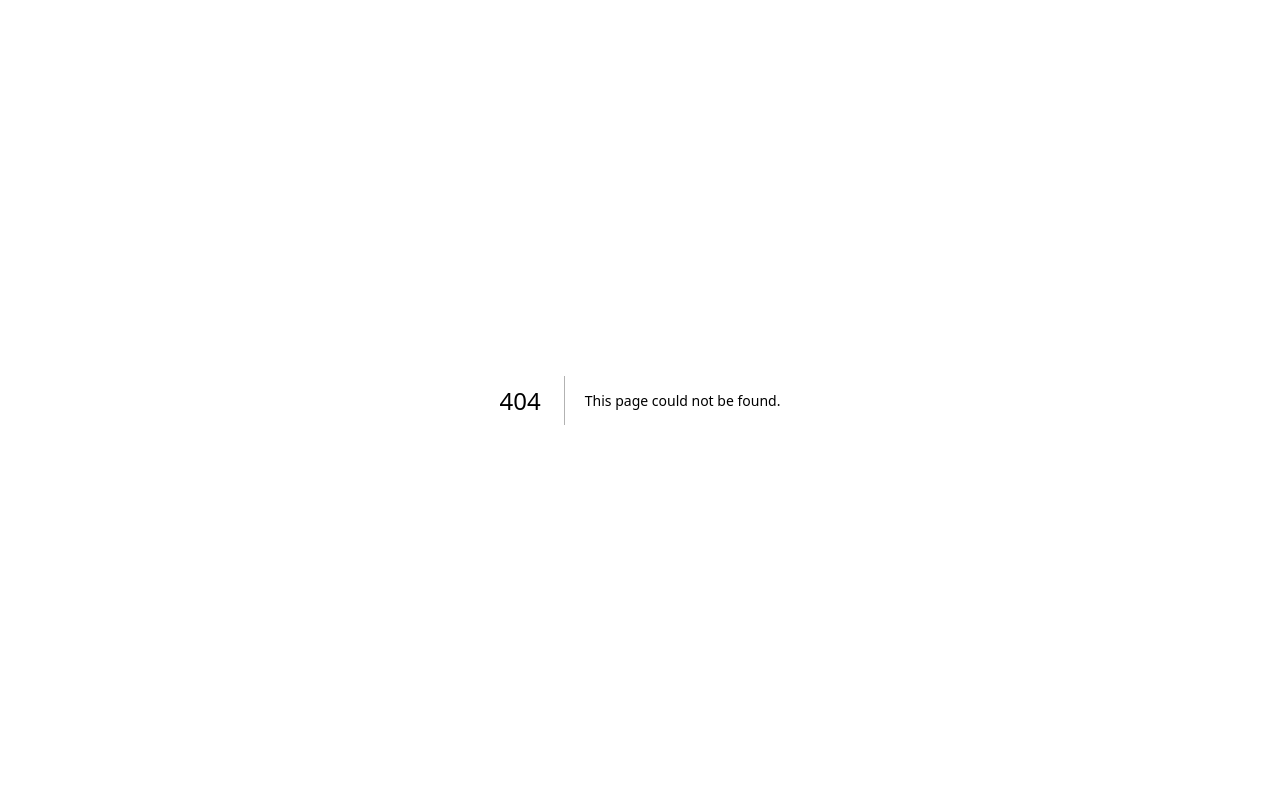
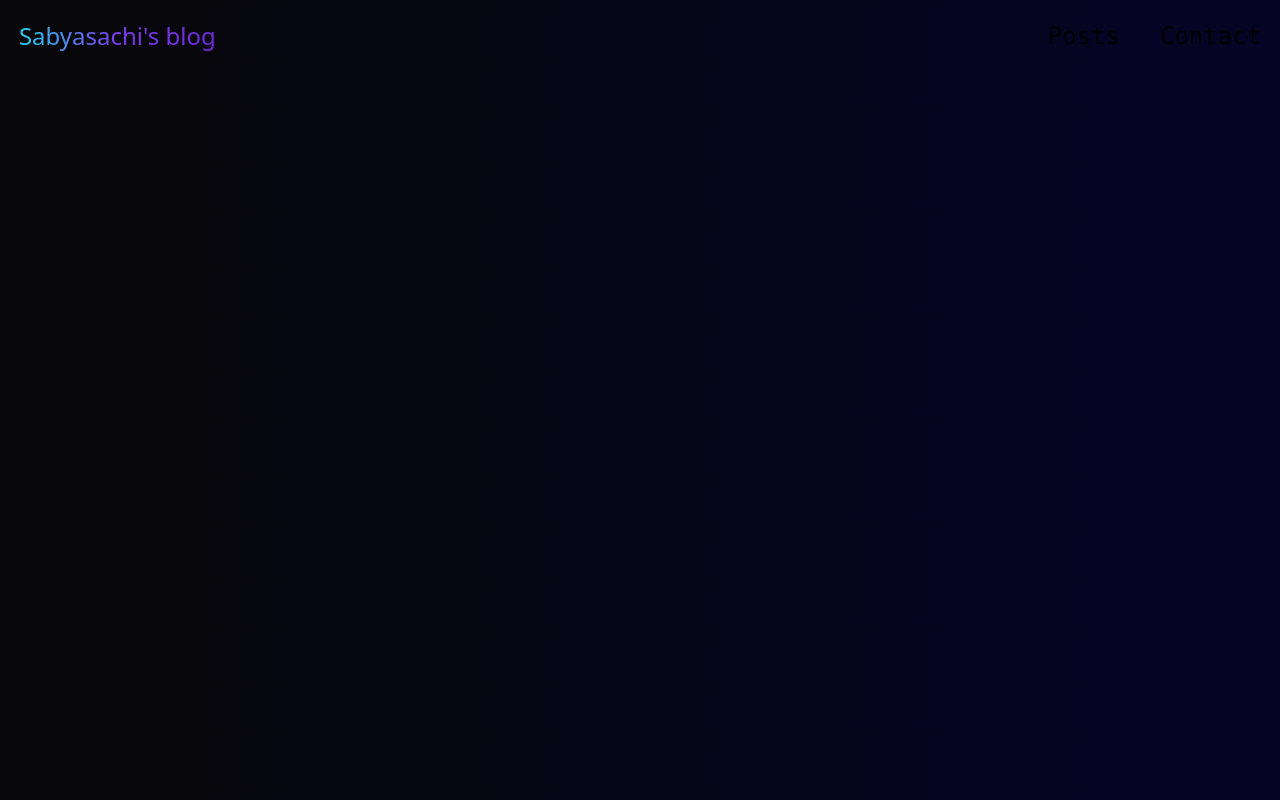
Before and after one commit to roshanpanda666/roshan-blog, a Next.js app: page /components/layout/layout in a window 1280 px wide. Before the commit this address had no page. Built offline with nearby package versions, Linux system fonts and the light colour scheme.

Commit message:
commiting back

```diff
--- a/pages/_app.js
+++ b/pages/_app.js
@@ -1,5 +1,8 @@
 import '@/styles/globals.css'
 
 export default function App({ Component, pageProps }) {
-  return <Component {...pageProps} />
+
+      return <Component {...pageProps} />
+
+
 }
--- a/pages/components/home-page/featured.js
+++ /dev/null
@@ -1,16 +0,0 @@
-import React from 'react'
-
-const Featuredcomp = () => {
-  return (
-    <>
-        <div className='flex justify-center items-center flex-col'>
-            <div className='font-mono text-2xl bg-gradient-to-r from-cyan-400 via-violet-600 to-violet-700 bg-clip-text text-transparent filter drop-shadow-[0_20px_50px_rgba(8,_112,_184,_0.7)] '>
-                featured posts
-            </div>
-        </div>
-    </>
-
-  )
-}
-
-export default Featuredcomp
--- /dev/null
+++ b/pages/components/layout/layout.js
@@ -0,0 +1,13 @@
+import React from 'react'
+import MainNavigation from './mainnavigation'
+
+const Layout = (props) => {
+  return (
+    <>
+    <MainNavigation></MainNavigation>
+    <main>{props.children}</main>
+    </>
+  )
+}
+
+export default Layout
--- /dev/null
+++ b/pages/components/layout/logo.js
@@ -0,0 +1,13 @@
+import React from 'react'
+
+const Logo = () => {
+  return (
+    <div>
+        <div className='text-2xl bg-gradient-to-r from-cyan-400 via-violet-600 to-violet-700 bg-clip-text text-transparent'>
+            Sabyasachi's blog
+        </div>
+    </div>
+  )
+}
+
+export default Logo
--- /dev/null
+++ b/pages/components/layout/mainnavigation.js
@@ -0,0 +1,29 @@
+import React from 'react'
+import Link from 'next/link'
+import Logo from './logo'
+
+const MainNavigation = () => {
+  return (
+    <header className='flex justify-center items-center gap-[10vw] lg:gap-[65vw] mt-5'>
+        <Link href='/'>
+
+                <Logo></Logo>
+
+        </Link>
+
+
+        <nav className='flex flex-row gap-10'>
+
+                <div className='font-mono hover:text-violet-500 text-2xl'>
+                    <Link href='/posts'>Posts</Link>
+                </div>
+                <div className='font-mono hover:text-violet-500 text-2xl'>
+                    <Link href='/contact'>Contact</Link>
+                </div>
+
+        </nav>
+    </header>
+  )
+}
+
+export default MainNavigation
--- a/pages/index.js
+++ b/pages/index.js
@@ -1,12 +1,14 @@
 import React from 'react'
 import Herocomp from './components/home-page/hero'
 import Featuredcomp from './components/home-page/featured'
+import PostGrid from './components/theposts/post-grid'
 
 const index = () => {
   return (
     <div>
       <Herocomp></Herocomp>
       <Featuredcomp></Featuredcomp>
+      <PostGrid></PostGrid>
     </div>
   )
 }
```
Also changed, not shown: pages/components/theposts/post-grid.js (added), pages/components/theposts/post-item.js (added).
